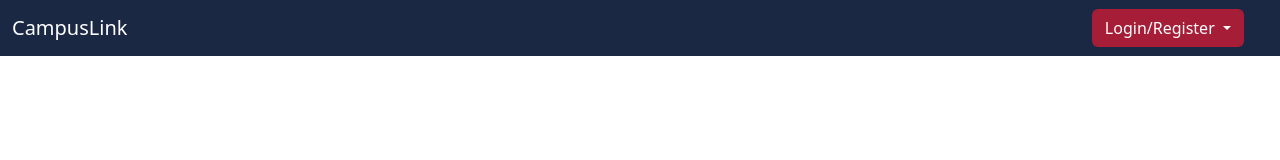
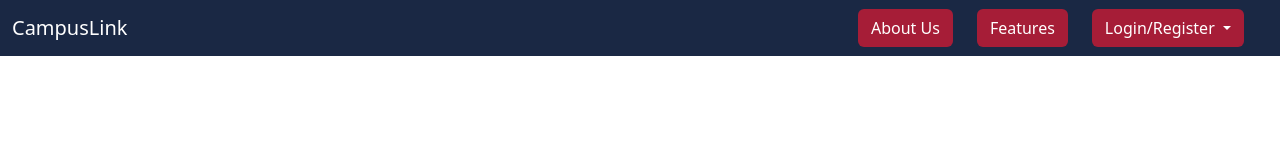
Before and after one commit to campus-link/campus_link, a plain HTML site: page welcome_page_navbar/integrated_popup.html in a window 1280 px wide. Drawn offline with nearby package versions, Linux system fonts and the light colour scheme.

Commit message:
integratedd popup with navbar final

```diff
--- a/welcome_page_navbar/integrated_popup.html
+++ b/welcome_page_navbar/integrated_popup.html
@@ -61,6 +61,10 @@
         .modal button:hover {
             opacity: 0.8;
         }
+        .dropdown-item:focus, .dropdown-item:hover {
+            background-color: #A61D37 !important;
+            color: white !important;
+        }
     </style>
 </head>
 <!-- <body background="../background1.png"> -->
@@ -74,6 +78,18 @@
             <div class="collapse navbar-collapse" id="navbarNavDropdown">
                 <ul class="navbar-nav me-auto"></ul>
                 <ul class="navbar-nav">
+                    <li class="nav-item  me-4">
+                        <a class="btn " style="background-color: #A61D37; color: white;" href="#"  aria-expanded="false">
+                            About Us
+                        </a>
+
+                    </li>
+                    <li class="nav-item  me-4">
+                        <a class="btn " style="background-color: #A61D37; color: white;" href="#"  aria-expanded="false">
+                            Features
+                        </a>
+
+                    </li>
                     <li class="nav-item dropdown me-4">
                         <a class="btn dropdown-toggle" style="background-color: #A61D37; color: white;" href="#" role="button" data-bs-toggle="dropdown" aria-expanded="false">
                             Login/Register
@@ -87,6 +103,7 @@
                             <li><a class="dropdown-item" href="#">Admin Login</a></li>
                         </ul>
                     </li>
+
                 </ul>
             </div>
         </div>
```
